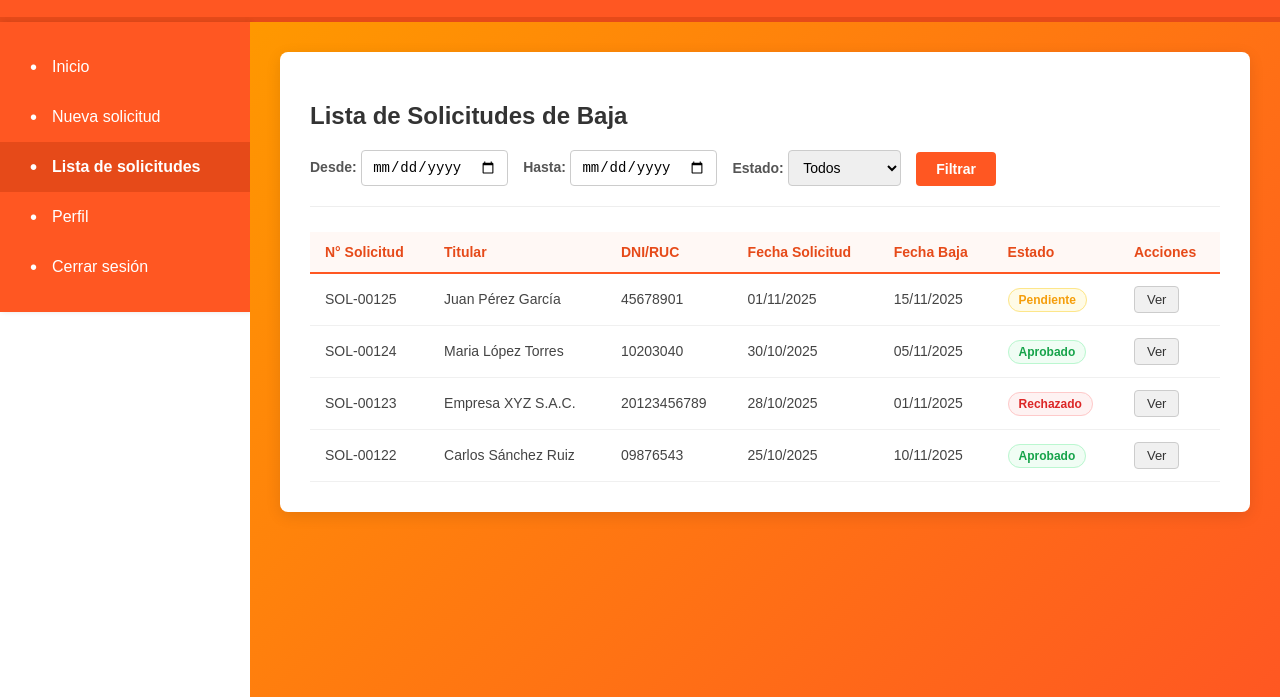
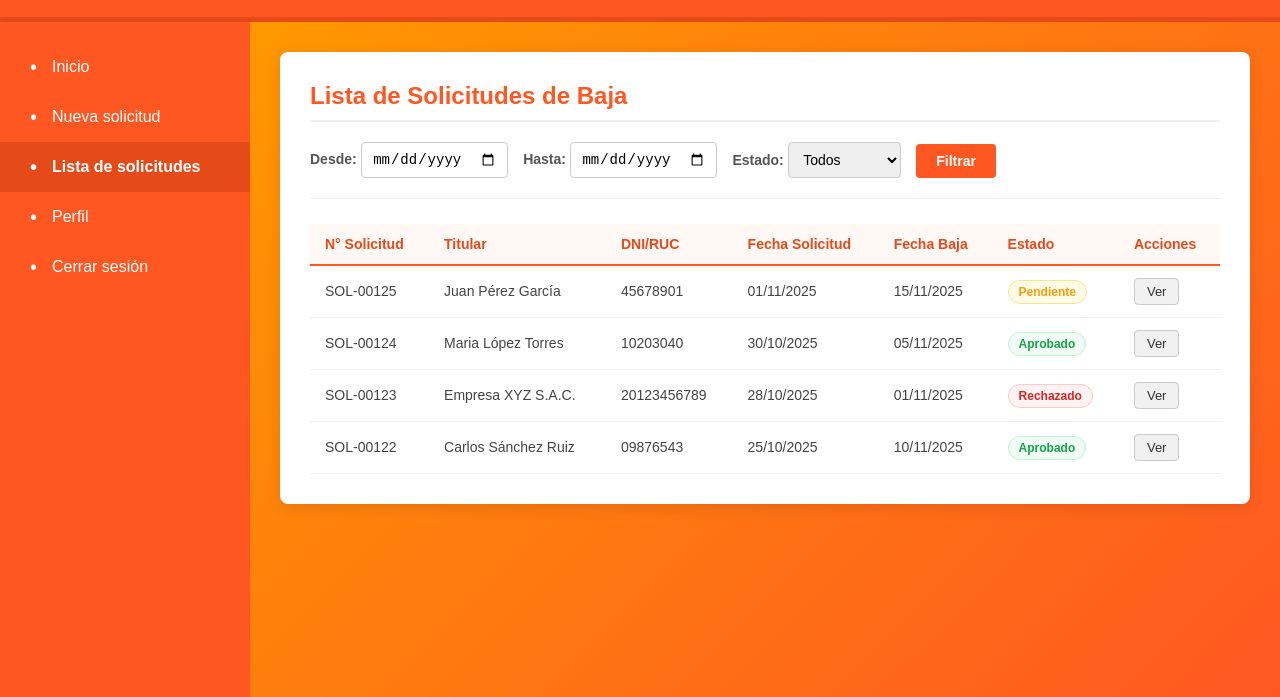
Before and after one commit to AlvaroSen/interacci-n_humano_computador, a plain HTML site: page lista_solicitudes.html in a window 1280 px wide. Shown: the part 103-800 px from the top of the page. Drawn offline with Linux system fonts and the light colour scheme.

Commit message:
se cambio estilo de sidebar

```diff
--- a/styles.css
+++ b/styles.css
@@ -24,6 +24,9 @@ body {
 .content-area {
     display: flex;
     flex-grow: 1;
+    /* --- CORRECCIÓN CLAVE --- */
+    align-items: stretch; /* Asegura que los hijos se estiren para cubrir el espacio disponible */
+    /* ------------------------ */
 }
 
 /* ========================================= */
@@ -65,6 +68,9 @@ body {
     background-color: #ff5722;
     padding: 20px 0;
     color: white;
+    /* --- CORRECCIÓN ADICIONAL --- */
+    height: 100%; /* Fuerza a que ocupe el 100% de la altura de su contenedor flex */
+    /* ----------------------------- */
     box-shadow: 2px 0 5px rgba(0, 0, 0, 0.1);
 }
 
@@ -223,6 +229,13 @@ legend {
     margin: 0 auto;
     text-align: left;
     color: #333;
+}
+
+.content-card h2 {
+    color: #ff5722;
+    margin-top: 0;
+    border-bottom: 2px solid #f0f0f0;
+    padding-bottom: 10px;
 }
 
 .filter-container {
@@ -408,18 +421,17 @@ td {
 }
 
 /* ========================================= */
-/* ESTILOS PARA LOGIN (login.html) - ¡NUEVO! */
+/* ESTILOS PARA LOGIN (login.html) */
 /* ========================================= */
 
-/* El body de la página de login será diferente, ocupando todo el fondo */
-body.login-page-body {
+.login-page-body {
     background: linear-gradient(135deg, #ff9800, #ff5722);
     display: flex;
     justify-content: center;
     align-items: center;
     min-height: 100vh;
     padding: 20px;
-    background-attachment: fixed; /* Mantiene el degradado fijo */
+    background-attachment: fixed;
 }
 
 .login-container {
```
